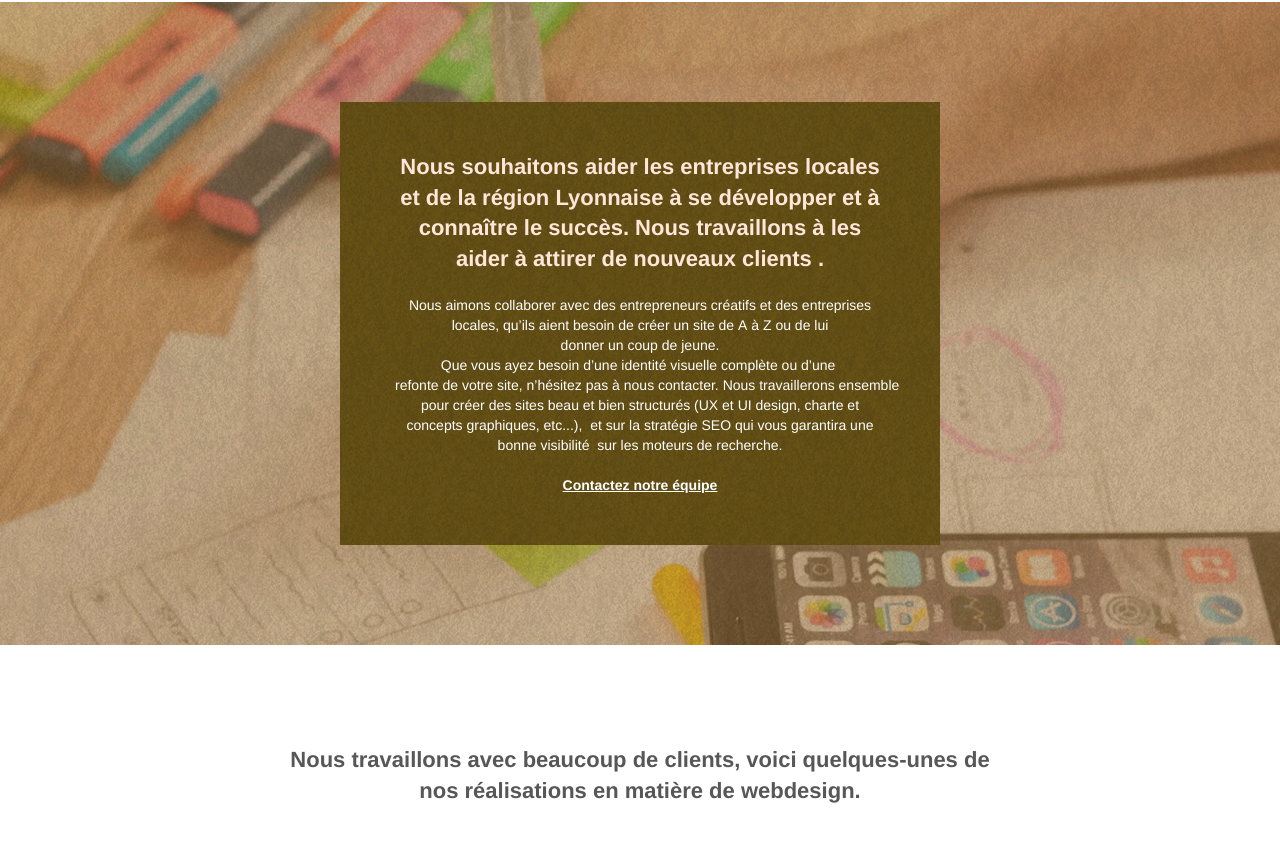
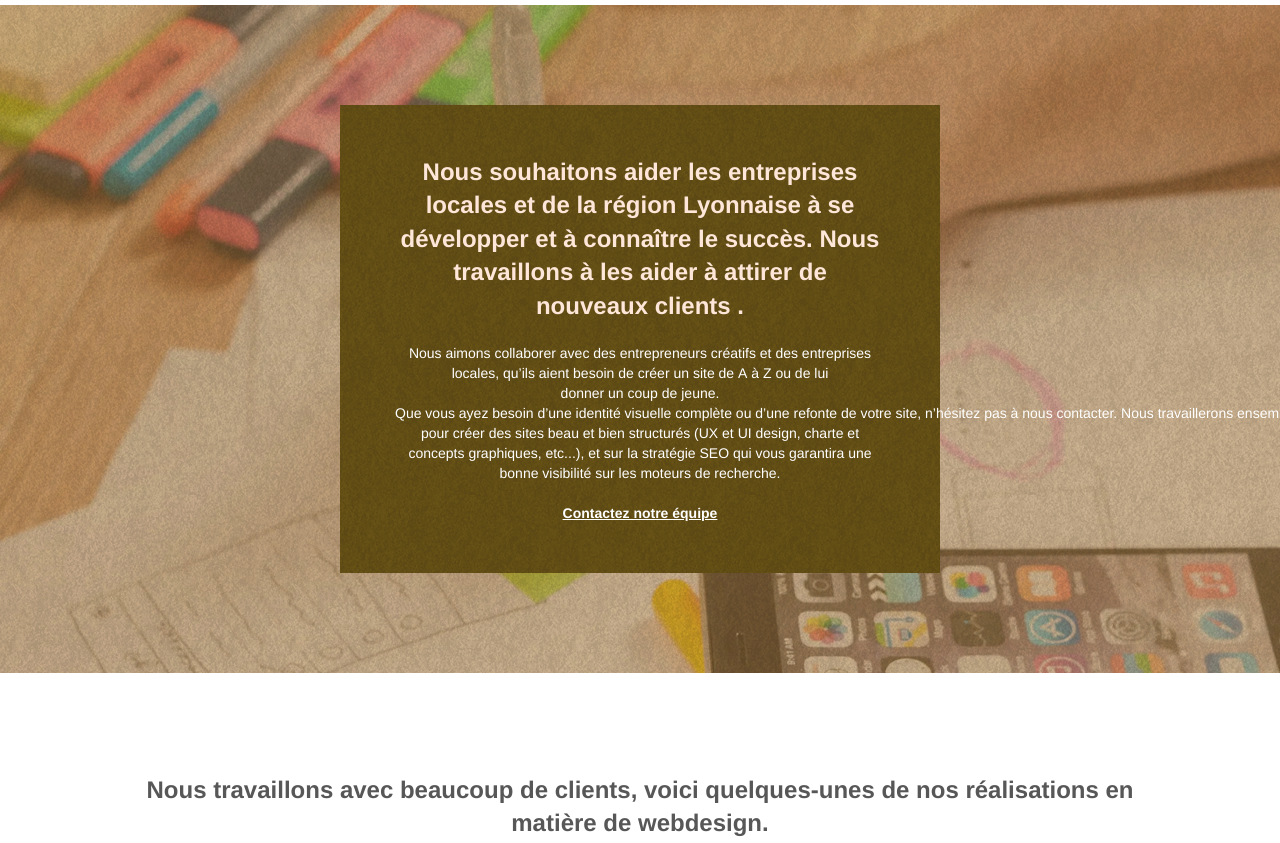
Before and after one commit to Kulwch/optimizing-la-Chouette-Agence, a plain HTML site: page index.html in a window 1280 px wide. Shown: the part 1211-2054 px from the top of the page. Drawn offline with Linux system fonts and the light colour scheme.

Commit message:
No more text overflow, and the pictures in the portfolio bloc are now centered in mobile display.

```diff
--- a/assets/style.css
+++ b/assets/style.css
@@ -655,6 +655,7 @@ a {
 
 .bold-title {
     font-weight: bold;
+    overflow-wrap: normal;
 }
 
 .paler-title {
@@ -685,6 +686,10 @@ a {
 
 p {
     font-size: 14px;
+}
+
+.text-pre-line {
+    hyphens: auto;
 }
 
 .quote {
@@ -725,12 +730,12 @@ p {
 }
 
 h2 {
-    font-size: 22px;
+    font-size: 24px;
     line-height: 1.4em;
 }
 
 .title-center {
-    width: 700px;
+    width: auto;
     margin: auto;
 }
 
@@ -766,11 +771,21 @@ h4 {
 
 .portfolio-thumb {
     margin-bottom: 24px;
+    margin-left: auto;
+    margin-right: auto;
+    margin-top: 24px;
 }
 
 .portfolio-row {
     margin-bottom: 44px;
     margin-top: 50px;
+}
+
+@media (max-width: 767px) {
+    .portfolio-row {
+        margin-bottom: unset;
+        margin-top: unset;
+    }
 }
 
 .avatar {
--- a/index.html
+++ b/index.html
@@ -139,9 +139,9 @@
                         <h2 class="mg-md text-center tc-white bold-title">
                             Nous souhaitons aider les entreprises locales et de la région Lyonnaise à se développer et à connaître le succès. Nous travaillons à les aider à attirer de nouveaux clients .<br>
                         </h2>
-                        <p class="text-center white">
-                            Nous aimons collaborer avec des entrepreneurs créatifs et des entreprises locales, qu’ils aient besoin de créer un site de A à Z ou de lui donner un coup de jeune. Que vous ayez besoin d’une identité visuelle complète ou d’une  refonte de votre site, n’hésitez pas à nous contacter. Nous travaillerons ensemble
-                            pour créer des sites beau et bien structurés (UX et UI design, charte et concepts graphiques, etc...),  et sur la stratégie SEO qui vous garantira une bonne visibilité  sur les moteurs de recherche. <br><br>
+                        <p class="text-center white text-pre-line">
+                            Nous aimons collaborer avec des entrepreneurs &shy;créatifs et des entreprises locales, qu’ils aient besoin de créer un site de A à Z ou de lui donner un coup de jeune. Que vous ayez besoin d’une identité visuelle complète ou d’une refonte de votre site, n’hésitez pas à nous contacter. Nous travaillerons ensemble
+                            pour créer des sites beau et bien structurés (UX et UI design, charte et concepts graphiques, etc...), et sur la stratégie SEO qui vous garantira une bonne visibilité sur les moteurs de recherche. <br><br>
                             <a class="ltc-white bold-link" href="contact.html">Contactez notre équipe</a><br>
                         </p>
                     </div>
```
